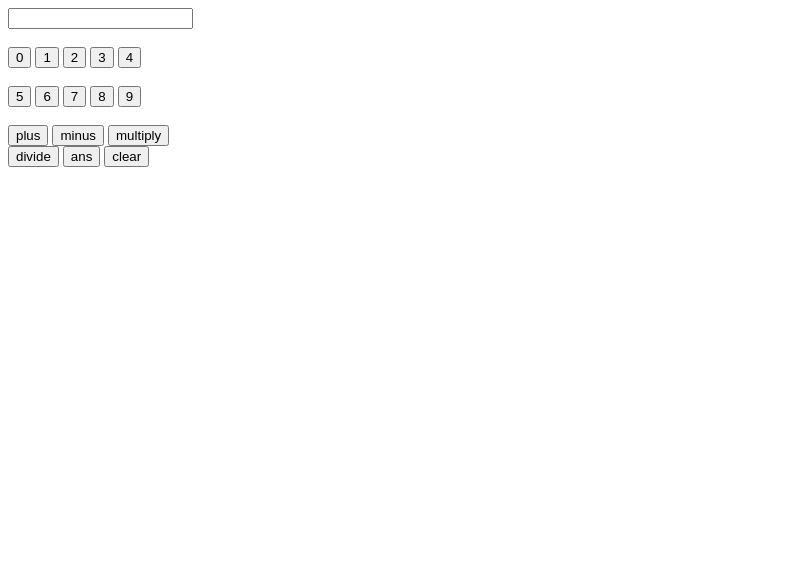
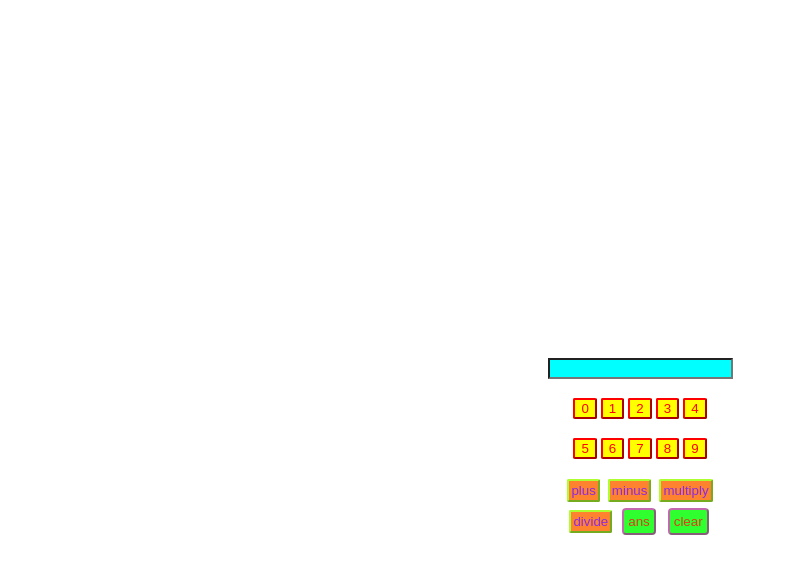
Before and after one commit to acciojob/calculator-dipak307, a website: page main.html in a window 1280 px wide. Shown: the whole page, without its empty margins (0-788 px from the left). Drawn offline with Linux system fonts and the light colour scheme.

Commit message:
Update styles.css

```diff
--- a/styles.css
+++ b/styles.css
@@ -1,2 +1,38 @@
 
 /* Your CSS Code here. */
+body{
+    text-align: center;
+    padding: 350px;
+
+}
+
+
+#input{
+     color:blue;
+     background-color: aqua;
+     border-radius:black;
+
+}
+#block0,#block1,#block2,#block3,#block4,#block5,#block6,#block7,#block8,#block9{
+    margin-top: 1px;
+    color: red;
+    background-color: yellow;
+    border-radius: 2px;
+    border-color: red;
+}
+#plus,#minus,#multiply,#divide{
+    padding: 2px;
+    margin: 2px;
+    color:blueviolet;
+    border-radius: 2px;
+    border-color: greenyellow;
+    background-color: #ff822f;
+}
+#ans,#clr{
+    padding: 4px;
+    margin: 4px;
+    color:rgb(218, 61, 25);
+    border-radius: 4px;
+    border-color: rgba(255, 47, 227, 0.719);
+    background-color: #2fff2f;
+}
```
